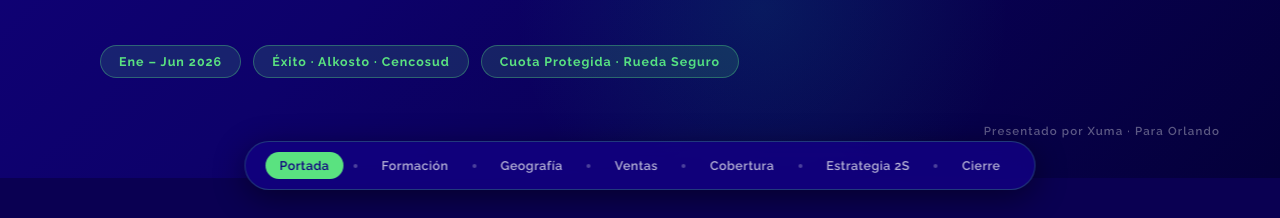
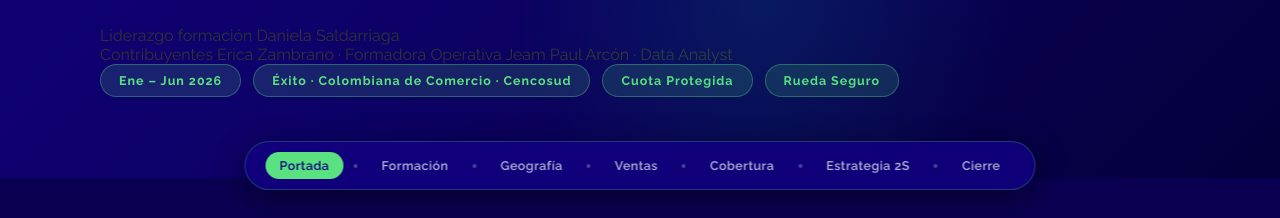
Before and after one commit to JeamPaulLabs/InformeSemestral, a plain HTML site: page retail/index.html in a window 1280 px wide. Shown: the part 582-800 px from the top of the page. Drawn offline with Linux system fonts and the light colour scheme.

Commit message:
Actualizar portadas: atribuciones precisas, chips mejorados, remover pie de página
Retail:
- Daniela Saldarriaga (liderazgo) + Erica Zambrano (Formadora Operativa) + Jeam Paul Arcón (Data Analyst)
- Cambiar aliados: Éxito · Colombiana de Comercio · Cencosud
- Separar productos en dos chips: Cuota Protegida | Rueda Seguro

Televentas:
- Martha Carvajal (Coordinadora Comercial) + Isaac Álvarez (Data Marshall, Gestión Integral)
- Agregar chip: 15–21 asesores activos

Tradicional:
- Erica Zambrano (liderazgo) + Daniela Saldarriaga (Formadora Operativa)

Remover "Presentado por Xuma · Para Orlando" de todas las portadas.

Co-Authored-By: Claude Sonnet 5 <noreply@anthropic.com>

```diff
--- a/retail/index.html
+++ b/retail/index.html
@@ -78,12 +78,24 @@
           Ejecución de visitas de formación · Ventas y cobertura de puntos de venta<br>
           Estrategia de Formación para el segundo semestre
         </p>
+        <div class="cover-credits">
+          <div class="cover-credit-group">
+            <span class="cover-credit-role">Liderazgo formación</span>
+            <span class="cover-credit-name">Daniela Saldarriaga</span>
+          </div>
+          <div class="cover-credit-divider"></div>
+          <div class="cover-credit-group">
+            <span class="cover-credit-role">Contribuyentes</span>
+            <span class="cover-credit-name">Erica Zambrano <span class="cover-credit-detail">· Formadora Operativa</span></span>
+            <span class="cover-credit-name">Jeam Paul Arcón <span class="cover-credit-detail">· Data Analyst</span></span>
+          </div>
+        </div>
         <div class="cover-chips">
           <span class="cover-chip">Ene – Jun 2026</span>
-          <span class="cover-chip">Éxito · Alkosto · Cencosud</span>
-          <span class="cover-chip">Cuota Protegida · Rueda Seguro</span>
+          <span class="cover-chip">Éxito · Colombiana de Comercio · Cencosud</span>
+          <span class="cover-chip">Cuota Protegida</span>
+          <span class="cover-chip">Rueda Seguro</span>
         </div>
-        <div class="cover-vanti">Presentado por Xuma · Para Orlando</div>
       </div>
 
       <!-- ══════════ SLIDE 1 · VISITAS DE FORMACIÓN ══════════ -->
```
Also changed, not shown: televentas/index.html (+13 -2 lines), tradicional/index.html (+11 -1 lines).
